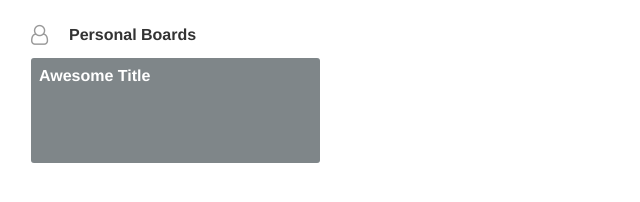
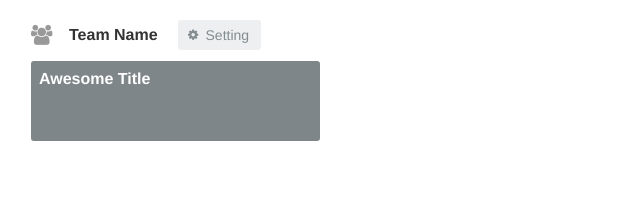
Before and after one commit to chingu-voyage3/geckos-22, a website: page views/boards-page-board-section.html in a window 1280 px wide. Shown: the whole page, without its empty margins (0-640 px from the left). Drawn offline with nearby package versions, Linux system fonts and the light colour scheme.

Commit message:
Hover effect fixed

```diff
--- a/assets/css/style.css
+++ b/assets/css/style.css
@@ -43,6 +43,29 @@ li {
 	widht: 30px;
 }
 
+.icon-lg, .icon-sm {
+	-webkit-font-smoothing: antialiased;
+	-moz-osx-font-smoothing: grayscale;
+	display: inline-block;
+	font-style: normal;
+	font-weight: 400;
+	line-height: 1;
+	text-align: center;
+	text-decoration: none;
+}
+
+.icon-sm {
+	height: 18px;
+	font-size: 12px;
+	line-height: 18px;
+	width: 19px;
+}
+
+.dark-hover:hover .icon-lg, .dark-hover:hover .icon-sm, .icon-lg.dark, .icon-lg.dark-hover:hover, .icon-sm.dark, .icon-sm.dark-hover:hover {
+    color: #4d4d4d;
+    text-decoration: none;
+}
+
 /* Boards Page > Boards Section */
 
 .boards-page-board-section {
@@ -69,6 +92,37 @@ li {
 	margin: 3px 0 0;
 	font-size: 16px;
 	font-weight: 700;
+}
+
+.boards-page-board-section-header-options {
+	display: inline-block;
+	margin-left: 8px;
+}
+
+.boards-page-board-section-header-options-item {
+	background-color: #edeff0;
+	border-radius: 3px;
+	color: #838c91;
+	display: inline-block;
+	margin-left: 8px;
+	padding: 6px 12px 6px 28px;
+	position: relative;
+	text-decoration: none;
+}
+
+.boards-page-board-section-header-options-item:hover {
+	background-color: #e2e4e6;
+}
+
+.boards-page-board-section-header-options-item-icon {
+	position: absolute;
+	left: 6px;
+	top: 6px;
+}
+
+.boards-page-board-section-header-options-item:hover .boards-page-board-section-header-options-item-name {
+	color: #4d4d4d;
+	text-decoration: underline;
 }
 
 .boards-page-board-section-list {
@@ -107,6 +161,10 @@ li {
 
 .board-tile:hover {
 	color: #fff;
+}
+
+.board-tile:hover, .board-tile-fade {
+	background-color: rgba(0, 0, 0, .25);
 }
 
 .board-tile-fade {
@@ -151,25 +209,25 @@ span[Attributes Style] {
 
 .board-tile-options-star-icon {
 	color: #fff;
-	bottom: 0;
-	font-size: 14px;
+	font-size: 18px;
 	width: 0;
 	height: 18px;
 	opacity: 0;
 	padding: 8px;
 	right: 0;
 	top: 0;
-	-webkit-transiton-duration: .15s;
 	-webkit-transition-property: color, background, opacity, width, -webkit-transform;
+	-webkit-transition-duration: .15s;
 	transition-property: color, background, opacity, width, -webkit-transform;
 	transition-property: color, background, opacity, transform, -webkit-transform;
 	transition-property: color, background, opacity, width, -webkit-transform;
 }
 
-.board-tile-options-star-icon:hover {
-	-webkit-transform: scale(1.2);
-	transform: scale(1.2);
+.board-tile:hover .board-tile-options-star-icon {
+	opacity: .75;
+    width: 32px;
 }
+
 
 .board-tile-badges {
 	bottom: 8px;
--- a/views/boards-page-board-section.html
+++ b/views/boards-page-board-section.html
@@ -14,9 +14,17 @@
 	<div class="boards-page-board-section">
 		<div class="boards-page-board-section-header">
 			<div class="boards-page-board-section-header-icon">
-				<i class="fa fa-lg fa-user-o"></i>
+				<i class="fa fa-lg fa-users"></i>
 			</div>
-			<h3 class="boards-page-board-section-header-name">Personal Boards</h3>
+			<h3 class="boards-page-board-section-header-name">Team Name</h3>
+			<div class="boards-page-board-section-header-options">
+				<a class="boards-page-board-section-header-options-item dark-hover" href="#">
+					<span class="icon-sm fa fa-cog boards-page-board-section-header-options-item-icon"></span>
+					<span class="boards-page-board-section-header-options-item-name">
+						<span>Setting</span>
+					</span>
+				</a>
+			</div>
 		</div>
 		<ul class="boards-page-board-section-list">
 			<li class="boards-page-board-section-list-item">
@@ -25,7 +33,7 @@
 					<span class="board-tile-details is-badged">
 						<span title="Awesome Board" dir="auto" class="board-tile-details-name">Awesome Title</span>
 					</span>
-					<span class="board-title-options">
+					<span class="board-tile-options">
 						<span title="Click to star this board. It will show up at top of your boards list." class="fa fa-sm fa-star-o board-tile-options-star-icon"></span>
 					</span>
 					<span class="board-tile-badges"></span>
```
Also changed, not shown: views/test.html (added, +45 -0 lines), 1 other file.
